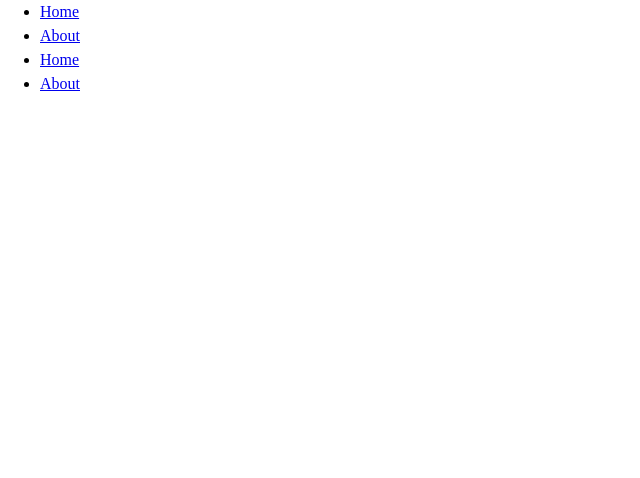
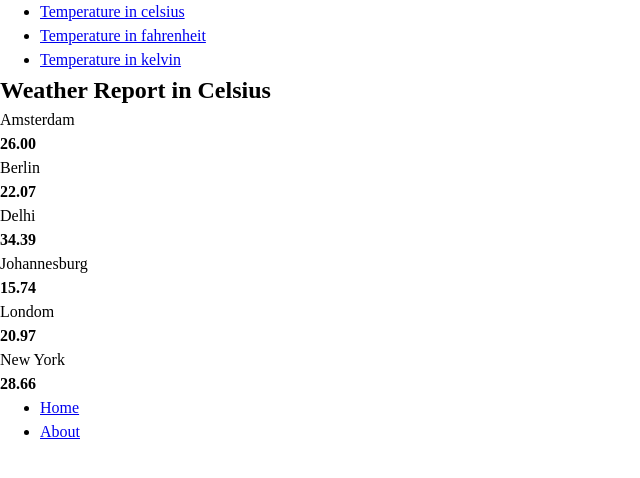
Before and after one commit to 7amdev/learn-react, a React (Create React App) app in the folder 07_routing/weather-app/: page /reports/celsius in a window 1280 px wide. Shown: the top 478 px of the page, without its empty margins (0-640 px from the left). Built offline with nearby package versions, Linux system fonts and the light colour scheme.

Commit message:
feature(weather-app): Add weather report
supoort for various temperature scale, navigation links for each temperature scale

```diff
--- a/07_routing/weather-app/src/App.js
+++ b/07_routing/weather-app/src/App.js
@@ -4,18 +4,23 @@ import {Routes, Route, Link} from "react-router-dom"
 import Home from "./Home";
 import About from "./About";
 import Footer from "./Footer";
+import Report from "./Report";
+
 import './app.css';
 
 const App = function () {
     return (
         <Fragment>
-            <nav aria-label="primary">
+            <nav aria-label="main">
                 <ul>
                     <li>
-                        <Link to={"/"}>Home</Link>
+                        <Link to={"/reports/celsius"}>Temperature in celsius</Link>
                     </li>
                     <li>
-                        <Link to={"about"}>About</Link>
+                        <Link to={"/reports/fahrenheit"}>Temperature in fahrenheit</Link>
+                    </li>
+                    <li>
+                        <Link to={"/reports/kelvin"}>Temperature in kelvin</Link>
                     </li>
                 </ul>
             </nav>
@@ -23,6 +28,7 @@ const App = function () {
                 <Routes>
                     <Route path="/" element={ <Home /> } />
                     <Route path="/about" element={ <About /> } />
+                    <Route path="/reports/:scale" element={ <Report /> } />
                 </Routes>
             </main>
             <Footer />
--- /dev/null
+++ b/07_routing/weather-app/src/Report.js
@@ -0,0 +1,29 @@
+import React, { Fragment } from "react";
+import { weather_data } from "./Weather_data";
+import { useParams } from "react-router-dom";
+
+const Report = function () {
+  const { scale } = useParams();
+  const w_data = weather_data(scale.toLowerCase());
+  const scale_title = scale && scale.charAt(0).toUpperCase() + scale.slice(1) || 'Kelvin';
+
+  return (
+    <section>
+      <h1>Weather Report in{' '} { scale_title }</h1>
+      <dl>
+        {
+          w_data.map(function (data) {
+            return (
+              <Fragment key={data.city.toString()}>
+                <dt>{ data.city }</dt>
+                <dd><b>{ data.temp.toString() }</b></dd>
+              </Fragment>
+            );
+          })
+        }
+      </dl>
+    </section>
+  );
+};
+
+export default Report;
--- /dev/null
+++ b/07_routing/weather-app/src/Weather_data.js
@@ -0,0 +1,30 @@
+const data = [
+    { city: 'Amsterdam',    temp: 299.15 },
+    { city: 'Berlin',       temp: 295.22 },
+    { city: 'Delhi',        temp: 307.54 },
+    { city: 'Johannesburg', temp: 288.89 },
+    { city: 'Londom',       temp: 294.12 },
+    { city: 'New York',     temp: 301.81 },
+];
+
+export const weather_data = function (scale) {
+    switch (scale) {
+        case 'celsius':
+            return data.map(function (item) {
+                return {
+                    ...item,
+                    temp: (item.temp - 273.15).toFixed(2)
+                };
+            });
+        case 'fahrenheit':
+            return data.map(function (item) {
+                return {
+                    ...item,
+                    temp: ((item.temp - 273.15) * 1.8 + 32).toFixed(2)
+                };
+            });
+        case 'kelvin':
+        default:
+            return data;
+    }
+}
```
